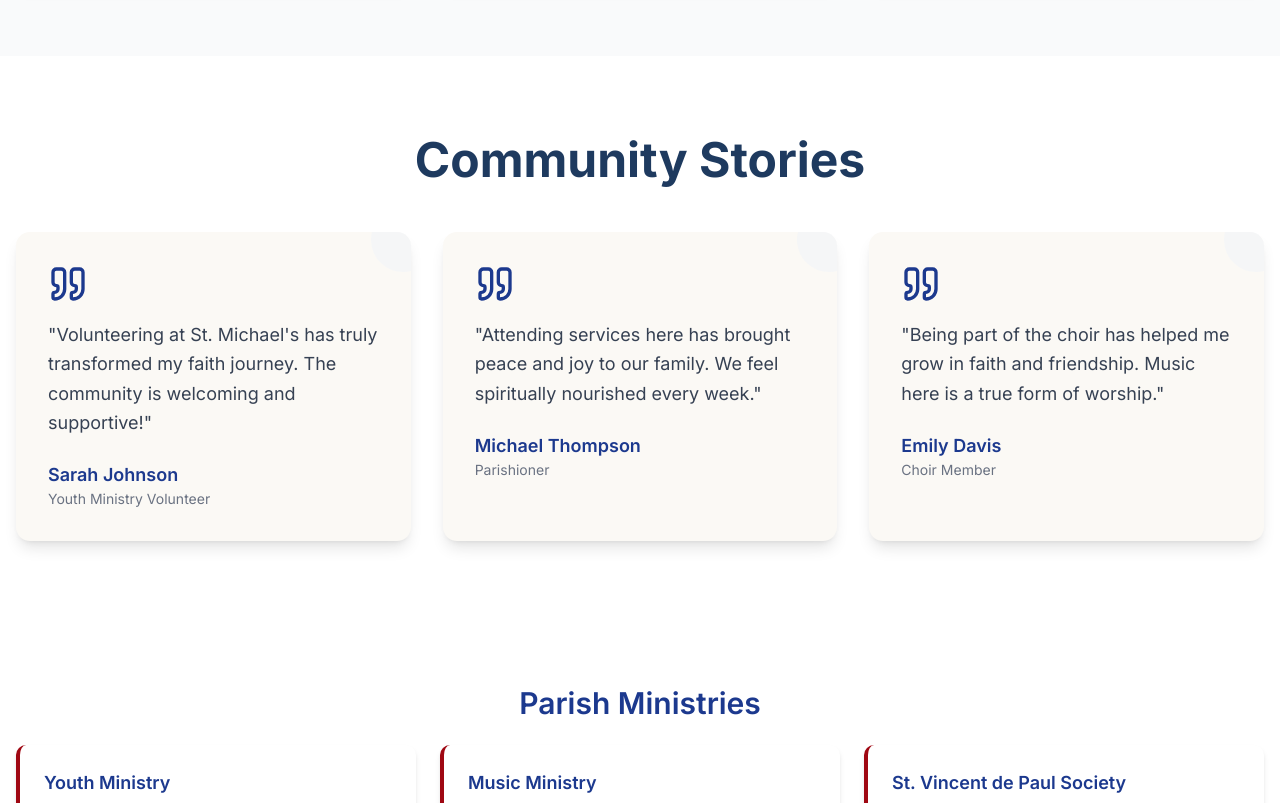
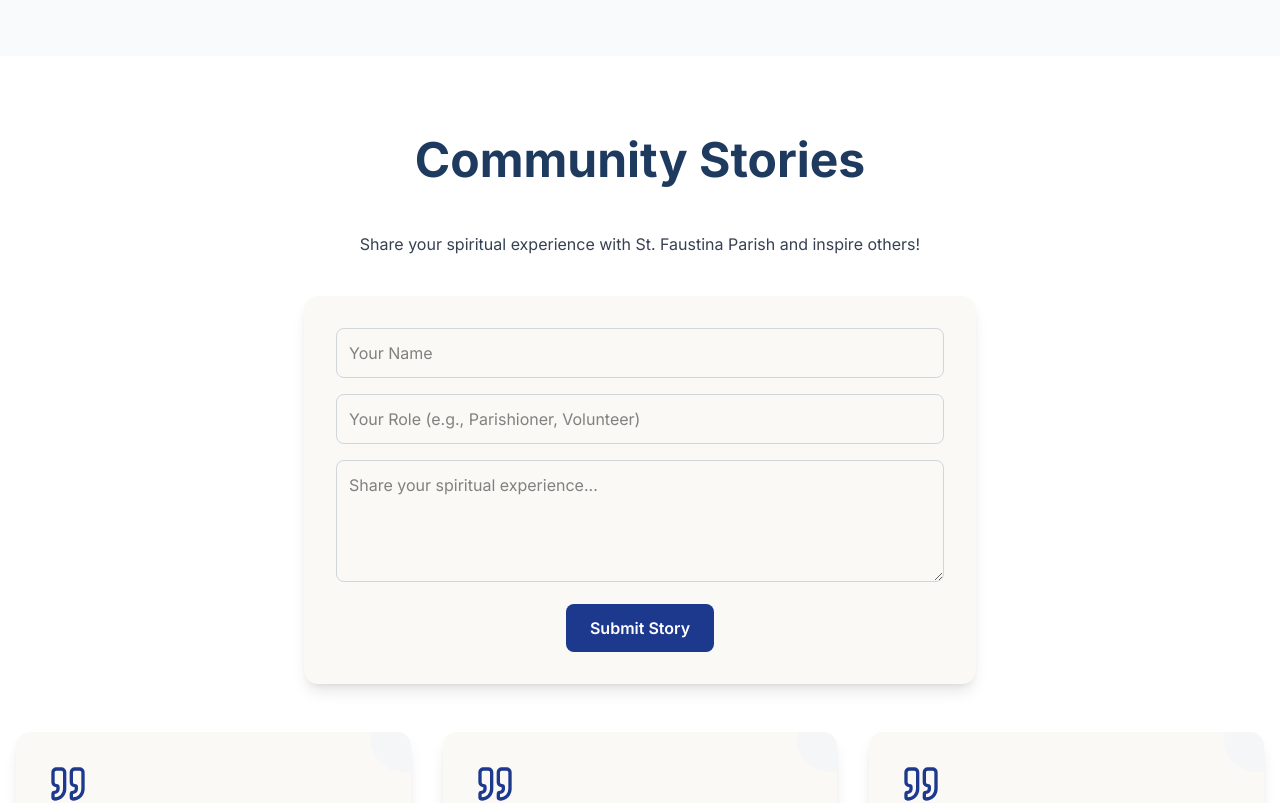
Before and after one commit to techemmydev/stfaustinacatholic_frontend, a React (Vite) app: page /about in a window 1280 px wide. Shown: the part 1140-1943 px from the top of the page. Built offline with nearby package versions, Linux system fonts and the light colour scheme; a web font is replaced by a local one.

Commit message:
working on the navbar

```diff
--- a/src/UiComponents/CommunityStories.jsx
+++ b/src/UiComponents/CommunityStories.jsx
@@ -1,8 +1,8 @@
-import React from "react";
+import React, { useState } from "react";
 import { motion } from "framer-motion";
 import { Quote } from "lucide-react";
 
-const testimonials = [
+const initialTestimonials = [
   {
     name: "Sarah Johnson",
     role: "Youth Ministry Volunteer",
@@ -24,17 +24,92 @@ const testimonials = [
 ];
 
 const CommunityStories = () => {
+  const [testimonials, setTestimonials] = useState(initialTestimonials);
+  const [formData, setFormData] = useState({ name: "", role: "", message: "" });
+  const [submitted, setSubmitted] = useState(false);
+
+  const handleChange = (e) =>
+    setFormData({ ...formData, [e.target.name]: e.target.value });
+
+  const handleSubmit = (e) => {
+    e.preventDefault();
+    if (!formData.name || !formData.role || !formData.message) return;
+    setTestimonials([formData, ...testimonials]); // Add new story at the top
+    setFormData({ name: "", role: "", message: "" });
+    setSubmitted(true);
+    setTimeout(() => setSubmitted(false), 4000); // Reset success message
+  };
+
   return (
     <section className="bg-white py-20 font-inter relative overflow-hidden">
-      <div className="max-w-7xl mx-auto px-4">
-        <h2 className="text-4xl lg:text-5xl font-bold text-[#1e3a5f] text-center mb-12">
+      <div className="max-w-7xl mx-auto px-4 text-center">
+        <h2 className="text-4xl lg:text-5xl font-bold text-[#1e3a5f] mb-12">
           Community Stories
         </h2>
+        <p className="text-gray-700 mb-10">
+          Share your spiritual experience with St. Faustina Parish and inspire
+          others!
+        </p>
 
+        {/* Submission Form */}
+        <motion.form
+          onSubmit={handleSubmit}
+          className="max-w-2xl mx-auto bg-[#fbf9f5] p-8 rounded-xl shadow-lg mb-12 space-y-4"
+          initial={{ opacity: 0, y: 20 }}
+          whileInView={{ opacity: 1, y: 0 }}
+          viewport={{ once: true }}
+          transition={{ duration: 0.8 }}
+        >
+          <input
+            type="text"
+            name="name"
+            placeholder="Your Name"
+            value={formData.name}
+            onChange={handleChange}
+            className="w-full border border-gray-300 rounded-md p-3 focus:outline-none"
+            required
+          />
+          <input
+            type="text"
+            name="role"
+            placeholder="Your Role (e.g., Parishioner, Volunteer)"
+            value={formData.role}
+            onChange={handleChange}
+            className="w-full border border-gray-300 rounded-md p-3 focus:outline-none"
+            required
+          />
+          <textarea
+            name="message"
+            placeholder="Share your spiritual experience..."
+            rows={4}
+            value={formData.message}
+            onChange={handleChange}
+            className="w-full border border-gray-300 rounded-md p-3 focus:outline-none"
+            required
+          />
+          <button
+            type="submit"
+            className="bg-blue-900 text-white px-6 py-3 rounded-md hover:bg-gray-800 transition font-semibold"
+          >
+            Submit Story
+          </button>
+          {submitted && (
+            <motion.p
+              initial={{ opacity: 0 }}
+              animate={{ opacity: 1 }}
+              transition={{ duration: 0.5 }}
+              className="text-green-600 font-semibold mt-2"
+            >
+              Your story has been submitted! Thank you for sharing.
+            </motion.p>
+          )}
+        </motion.form>
+
+        {/* Display Stories */}
         <div className="grid grid-cols-1 md:grid-cols-2 lg:grid-cols-3 gap-8">
           {testimonials.map((testimonial, index) => (
             <motion.div
-              key={testimonial.name}
+              key={index}
               initial={{ opacity: 0, y: 30, scale: 0.95 }}
               whileInView={{ opacity: 1, y: 0, scale: 1 }}
               viewport={{ once: true }}
@@ -51,8 +126,6 @@ const CommunityStories = () => {
                 </h4>
                 <p className="text-gray-500 text-sm">{testimonial.role}</p>
               </div>
-
-              {/* Animated accent circle */}
               <motion.div
                 className="absolute -top-6 -right-6 w-16 h-16 bg-blue-100 rounded-full opacity-20"
                 animate={{ rotate: 360 }}
--- a/src/pages/AboutPage.jsx
+++ b/src/pages/AboutPage.jsx
@@ -152,6 +152,7 @@ export default function AboutPage() {
           </div>
         </section>
         <CommunityStories />
+        <AboutusMedia />
         {/* Ministries Section */}
         <section className="py-16 max-w-7xl mx-auto px-4">
           <h2 className="text-center mb-6 text-blue-900 text-3xl font-semibold">
@@ -177,7 +178,7 @@ export default function AboutPage() {
           </div>
         </section>
       </div>
-      <AboutusMedia />
+
       <InvitationModal />
     </>
   );
```
